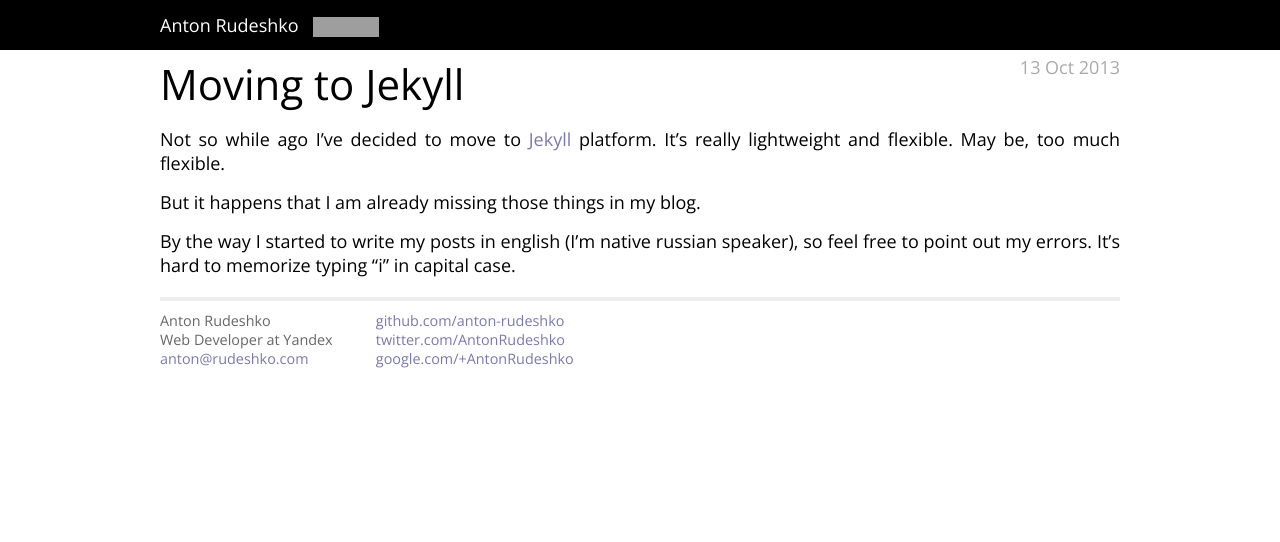
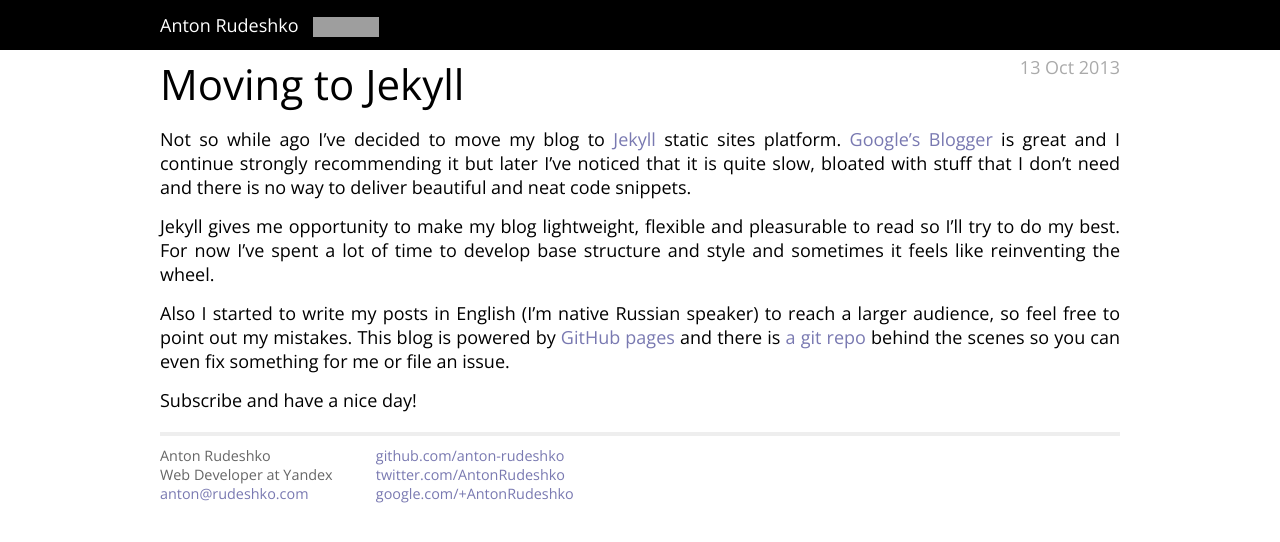
Before and after one commit to anton-rudeshko/anton-rudeshko.github.io, a Jekyll site: the page built from _posts/2013-10-13-moving-to-jekyll.md, in a window 1280 px wide. Shown: the top 542 px of the page. Built offline with Jekyll 4.4.1, drawn with Linux system fonts in a browser that asks for light colours; Markdown is read by kramdown in place of the engine named in the settings; grey boxes are pictures that could not be loaded.

Commit message:
Finished "Moving to jekyll" post

```diff
--- a/_posts/2013-10-13-moving-to-jekyll.md
+++ b/_posts/2013-10-13-moving-to-jekyll.md
@@ -1,12 +1,21 @@
 ---
 layout: post
 title: "Moving to Jekyll"
+category: life
 ---
 
-Not so while ago I've decided to move to [Jekyll](http://jekyllrb.com) platform.
-It's really lightweight and flexible. May be, too much flexible.
+Not so while ago I've decided to move my blog to [Jekyll](http://jekyllrb.com) static sites platform.
+[Google's Blogger](http://www.blogger.com/) is great and I continue strongly recommending it
+but later I've noticed that it is quite slow, bloated with stuff that I don't need and there is no way to deliver
+beautiful and neat code snippets.
 
-But it happens that I am already missing those things in my blog.
+Jekyll gives me opportunity to make my blog lightweight, flexible and pleasurable to read so I'll try to do my best.
+For now I've spent a lot of time to develop base structure and style and sometimes it feels like reinventing the wheel.
 
-By the way I started to write my posts in english (I'm native russian speaker), so feel free to point out my errors.
-It's hard to memorize typing "i" in capital case.
+Also I started to write my posts in English (I'm native Russian speaker) to reach a larger audience,
+so feel free to point out my mistakes.
+This blog is powered by [GitHub pages](http://pages.github.com/) and there is
+[a git repo](https://github.com/anton-rudeshko/anton-rudeshko.github.io) behind the scenes
+so you can even fix something for me or file an issue.
+
+Subscribe and have a nice day!
```
